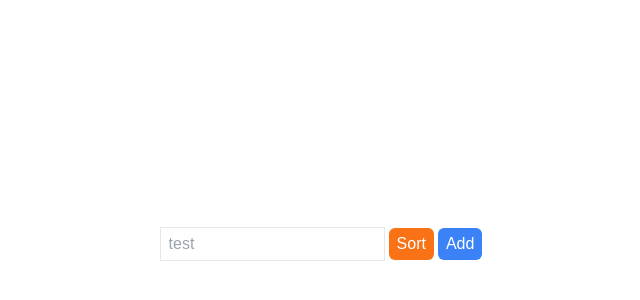
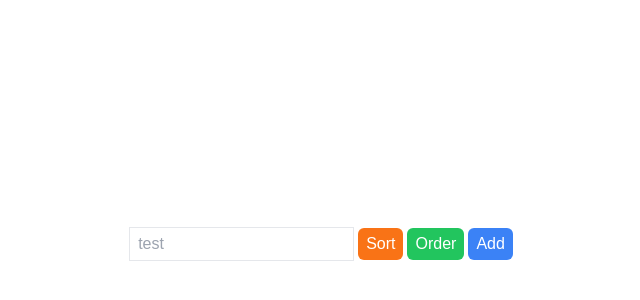
Before and after one commit to gliese-sketch/BookNest, a Next.js app: page / in a window 1280 px wide. Shown: the part 136-436 px from the top of the page, without its empty margins (319-959 px from the left). Built offline with nearby package versions, Linux system fonts and the light colour scheme; a web font is replaced by a local one.

Commit message:
Add alphabetical order sort

```diff
--- a/components/Form.jsx
+++ b/components/Form.jsx
@@ -1,6 +1,6 @@
 import { useState } from "react";
 
-function Form({ onSort, onAdd }) {
+function Form({ onSort, onAdd, onOrder }) {
   const [inputVal, setInputVal] = useState("");
 
   const handleSubmit = (e) => {
@@ -25,6 +25,9 @@ function Form({ onSort, onAdd }) {
       <button className="bg-orange-500 btn" type="button" onClick={onSort}>
         Sort
       </button>
+      <button className="bg-green-500 btn" type="button" onClick={onOrder}>
+        Order
+      </button>
       <button className="bg-blue-500 btn" type="submit">
         Add
       </button>
--- a/components/Test.jsx
+++ b/components/Test.jsx
@@ -27,6 +27,8 @@ const namesReducer = (prevState, action) => {
           ? { ...nameObj, likes: nameObj.likes - 1 }
           : nameObj
       );
+    case "ORDER":
+      return [...prevState].sort((a, b) => a.text.localeCompare(b.text));
     default:
       return prevState;
   }
@@ -41,6 +43,7 @@ function Test() {
       <Form
         onAdd={(name) => dispatch({ type: "ADD", payload: name })}
         onSort={() => dispatch({ type: "SORT" })}
+        onOrder={() => dispatch({ type: "ORDER" })}
       />
 
       {/* Display the names */}
```
